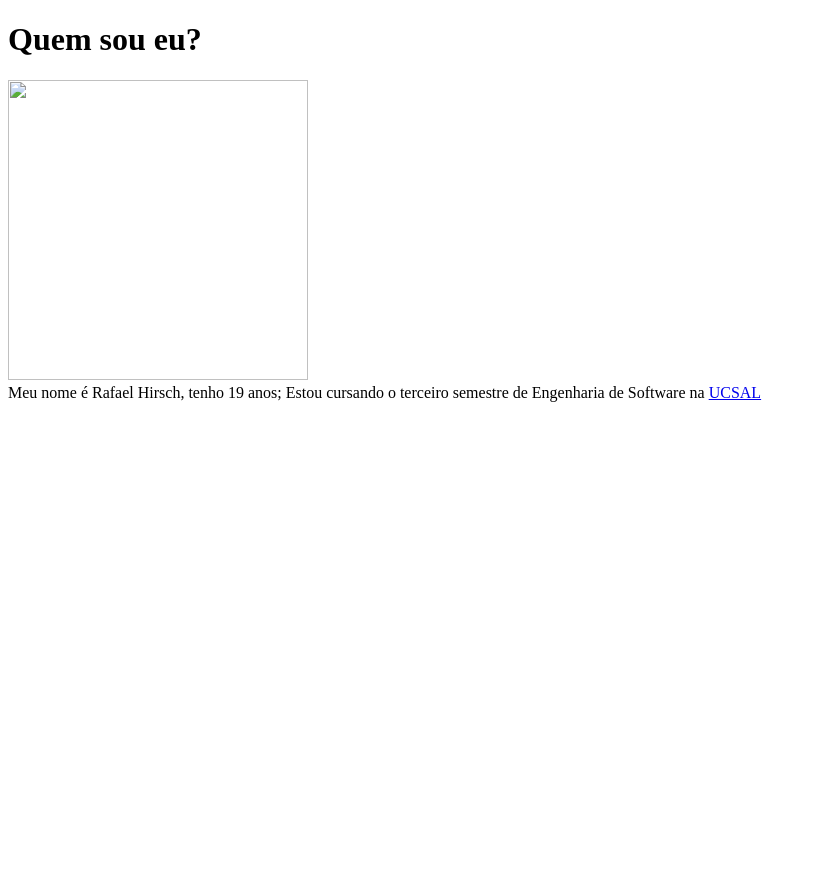
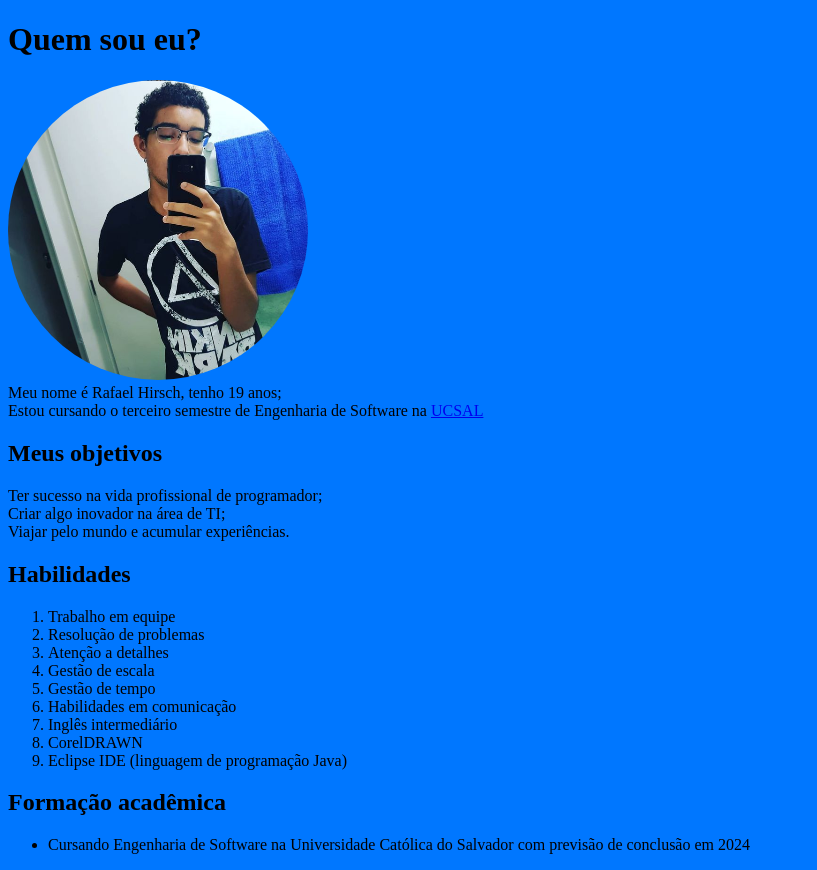
Before and after one commit to RafaelHirsch0907/RafaelHirsch0907.github.io, a plain HTML site: page index.html in a window 1280 px wide. Shown: the whole page, without its empty margins (0-817 px from the left). Before the commit the page ends 800 px from the top, so only its background shows below. Drawn offline with Linux system fonts and the light colour scheme; files whose address does not match are found by name.

Commit message:
Add files via upload

```diff
--- a/index.html
+++ b/index.html
@@ -2,17 +2,46 @@
 <html>
     <head>
         <title> Rafael Moraes Hirsch</title>
-
+    <style>
+            body{
+                background-color: rgb(0, 119, 255);
+            }
+            img{
+                border-radius: 50%;
+            }
+        </style>
     </head>
     <body>
+
         <h1>Quem sou eu?</h1>
-        <p><img src="file:///C:/Users/rafae/Pictures/magik.png"height="300" width="300">
+        <p><img src="file:///C:\Users\rafae\Documents\Faculdade\Programação web\Rafael.png"height="300" width="300">
             <br>
-            Meu nome é Rafael Hirsch, tenho 19 anos;
+            Meu nome é Rafael Hirsch, tenho 19 anos;<br>
             Estou cursando o terceiro semestre de Engenharia de Software na <a href="https://vestibular.ucsal.br/">UCSAL</a>
 
+        </p>
 
-        </p>
+        <h2>Meus objetivos</h2>
+        <p>Ter sucesso na vida profissional de programador;</br>Criar algo inovador na área de TI;</br>Viajar pelo mundo e acumular experiências.</p>
+
+        <h2>Habilidades</h2>
+        <ol>
+            <li>Trabalho em equipe</li>
+            <li>Resolução de problemas</li>
+            <li>Atenção a detalhes</li>
+            <li>Gestão de escala</li>
+            <li>Gestão de tempo</li>
+            <li>Habilidades em comunicação</li>
+            <li>Inglês intermediário</li>
+            <li>CorelDRAWN</li>
+            <li>Eclipse IDE (linguagem de programação Java)</li>
+        </ol>
+        <h2>Formação acadêmica</h2>
+        <ul>
+            <li>Cursando Engenharia de Software na Universidade Católica do Salvador com previsão de
+                conclusão em 2024
+                </li>
+        </ul>
     </body>
 
 
```
